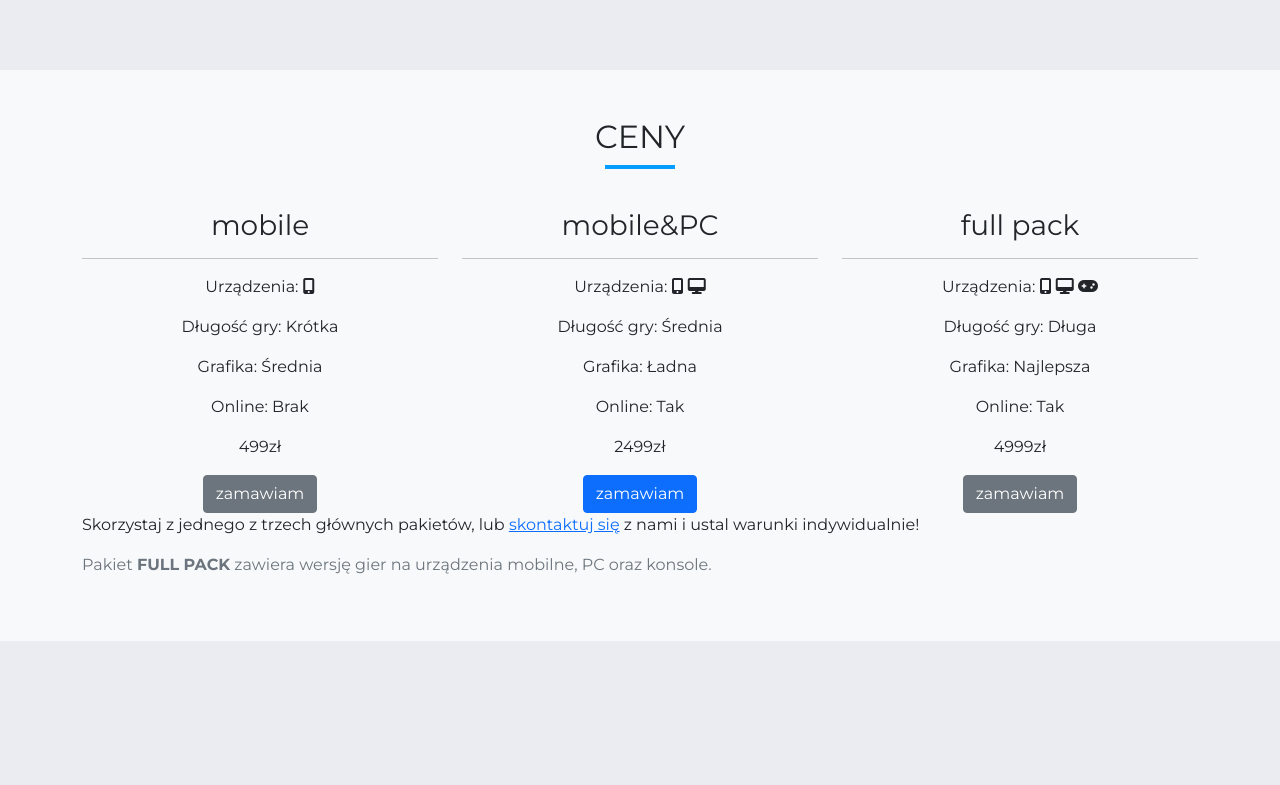
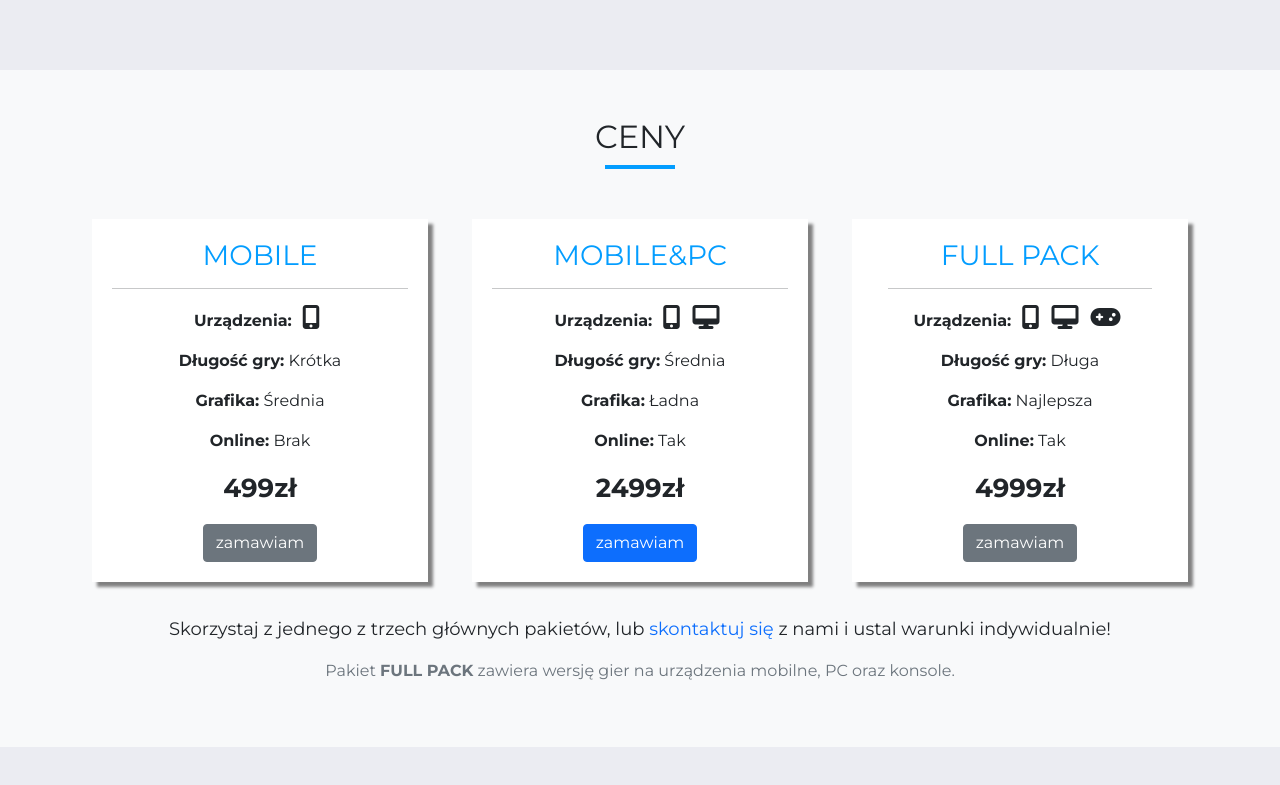
Before and after one commit to GHardej/Strony_WWW, a plain HTML site: page index.html in a window 1280 px wide. Shown: the part 2455-3240 px from the top of the page. Drawn offline with nearby package versions, Linux system fonts and the light colour scheme.

Commit message:
MAIN/SECTION4: styluje sekcje 'Ceny'

```diff
--- a/index.html
+++ b/index.html
@@ -224,7 +224,7 @@
             <h2>ceny</h2>
             <div class="underline"></div>
             <div class="container">
-                <div class="row justify-content-center text-center">
+                <div class="row justify-content-center text-center mb-4">
                     <div class="col-sm-12 col-md-6 col-xl-4">
                         <div class="price-box">
                             <h3>mobile</h3>
@@ -241,7 +241,7 @@
                         <div class="price-box">
                             <h3>mobile&PC</h3>
                             <hr>
-                            <p>Urządzenia: <i class="fas fa-mobile-alt"></i> <i class="fas fa-desktop"></i></p>
+                            <p><span>Urządzenia:</span> <i class="fas fa-mobile-alt"></i><i class="fas fa-desktop"></i></p>
                             <p><span>Długość gry:</span> Średnia</p>
                             <p><span>Grafika:</span> Ładna</p>
                             <p><span>Online:</span> Tak</p>
@@ -252,8 +252,8 @@
                     <div class="col-sm-12 col-md-6 col-xl-4">
                         <div class="price-box">
                             <h3>full pack</h3>
-                            <hr>
-                            <p>Urządzenia: <i class="fas fa-mobile-alt"></i> <i class="fas fa-desktop"></i> <i
+                            <hr class="mx-3">
+                            <p><span>Urządzenia:</span> <i class="fas fa-mobile-alt"></i><i class="fas fa-desktop"></i><i
                                     class="fas fa-gamepad"></i></p>
                             <p><span>Długość gry:</span> Długa</p>
                             <p><span>Grafika:</span> Najlepsza</p>
@@ -263,10 +263,12 @@
                         </div>
                     </div>
                 </div>
-                <p class="price-info">Skorzystaj z jednego z trzech głównych pakietów, lub <a href="#contact">skontaktuj się</a> z nami i ustal warunki
-                    indywidualnie!</p>
-                <p class="text-muted">Pakiet <strong class="text-uppercase">full pack</strong> zawiera wersję gier na
-                    urządzenia mobilne, PC oraz konsole.</p>
+                <div class="text-center">
+                    <p class="price-info">Skorzystaj z jednego z trzech głównych pakietów, lub <a href="#contact">skontaktuj się</a> z nami i ustal warunki
+                        indywidualnie!</p>
+                    <p class="text-muted">Pakiet <strong class="text-uppercase">full pack</strong> zawiera wersję gier na
+                        urządzenia mobilne, PC oraz konsole.</p>
+                </div>
             </div>
         </section>
 
--- a/sass/main.scss
+++ b/sass/main.scss
@@ -217,8 +217,40 @@ header {
     //     background-color: $line-color;
     //     height: 1px;
     // }
-    .uppercase {
+
+    .price-box {
+        margin: 10px;
+        padding: 20px;
+        box-shadow: 5px 5px 3px 0px grey;
+        background-color: $white;
+        transition: transform .3s;
+    }
+
+    .price-box:hover {
+        transform: scale(1.1);
+    }
+
+    h3 {
         text-transform: uppercase;
+        color: $main-color;
+    }
+
+    span {
+        font-weight: bold;
+    }
+
+    i {
+        margin: auto 6px;
+        font-size: 24px;
+    }
+
+    .price-tag {
+        font-size: 26px;
+        font-weight: bold;
+    }
+
+    a {
+        text-decoration: none;
     }
 }
 
@@ -256,6 +288,10 @@ header {
 	.aboutus-platform {
 		background-image: url(../img/technology-2818664.jpg);
 	}
+
+    .price-info {
+        font-size: 18px;
+    }
 }
 
 @media (min-width: 1200px) {
```
Also changed, not shown: css/main.css, 1 other file.
